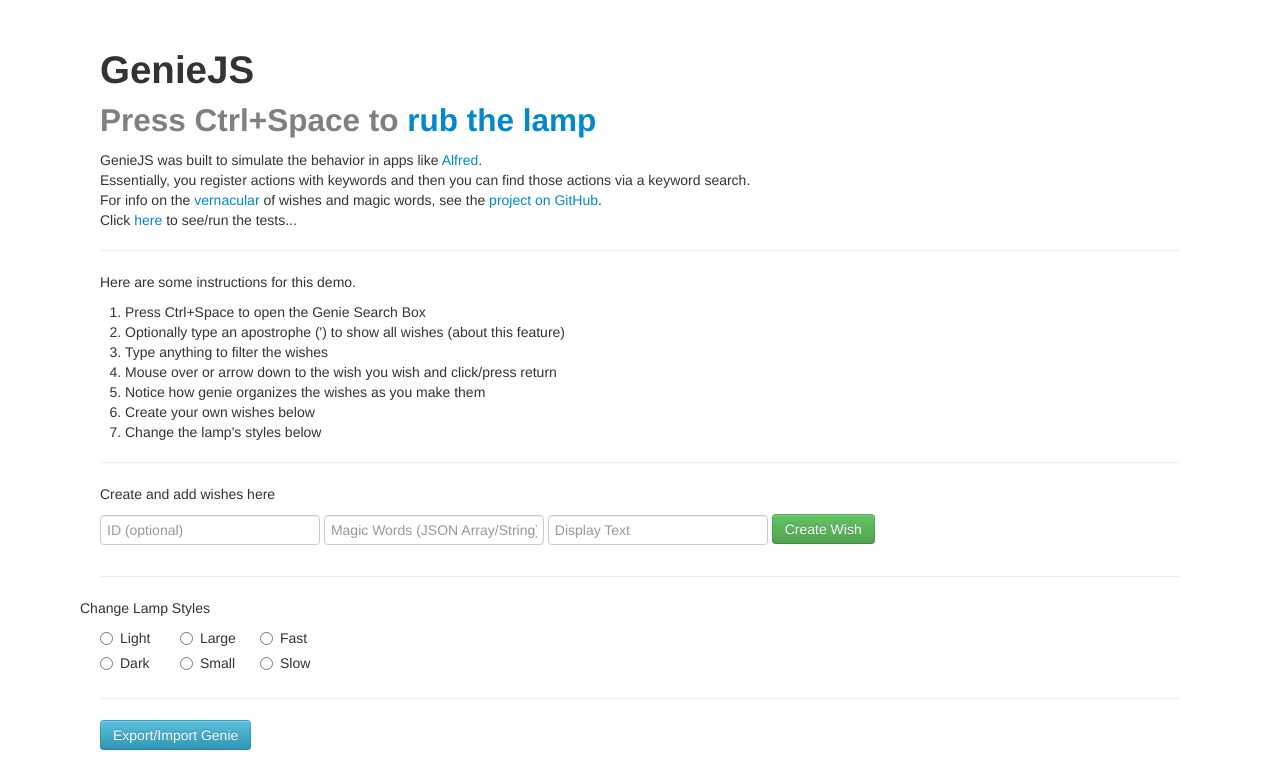
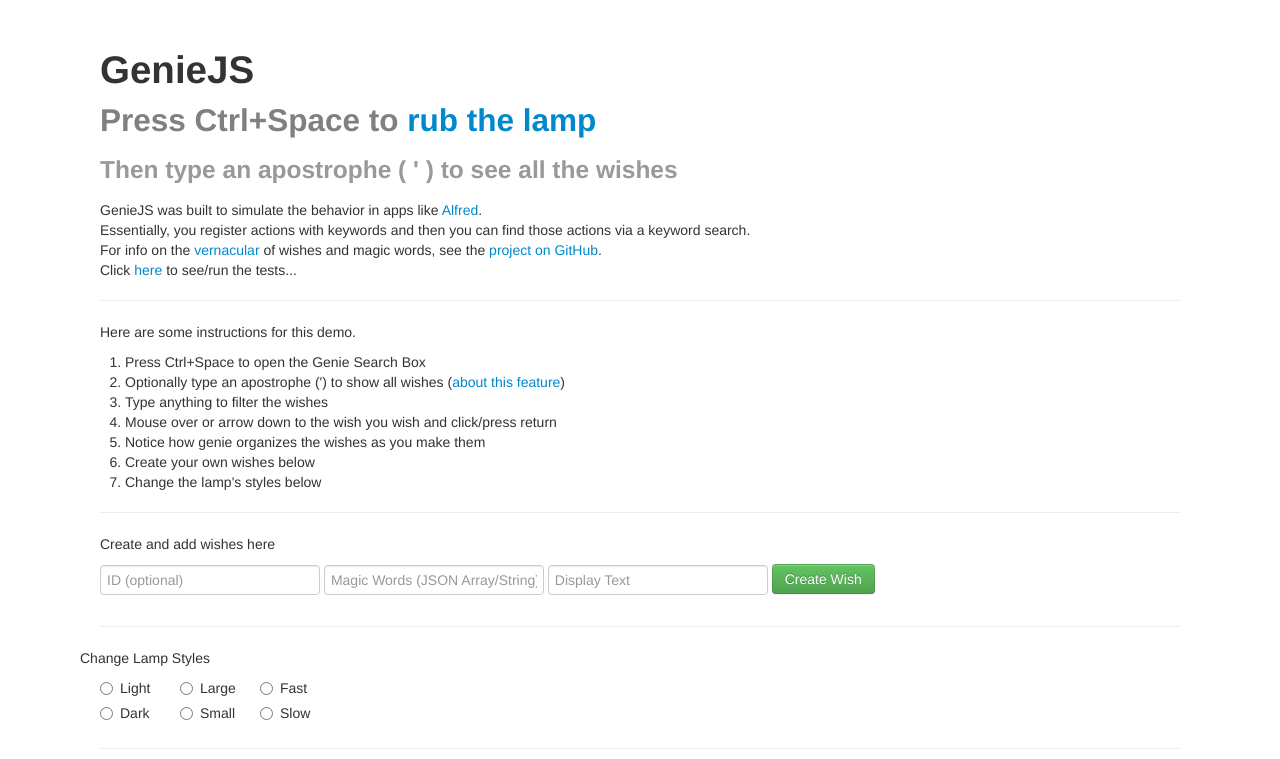
Before and after one commit to devmanstech/gene, a plain HTML site: page index.html in a window 1280 px wide. Shown: the top 759 px of the page. Drawn offline with Linux system fonts and the light colour scheme; a script that the page names is missing.

Commit message:
Adding more forefront demo explanation.

```diff
--- a/demo-files/style.css
+++ b/demo-files/style.css
@@ -1,5 +1,9 @@
 body {
   margin: 50px 100px 50px 100px;
+}
+
+h3 {
+  color: #999
 }
 
 .btn {
--- a/index.html
+++ b/index.html
@@ -10,6 +10,7 @@
     <header>
       <h1>GenieJS</h1>
       <h2 id="wish-output">Press Ctrl+Space to <a href="http://www.youtube.com/watch?v=pwsTXpDJSVE" ga>rub the lamp</a></h2>
+      <h3>Then type an apostrophe ( ' ) to see all the wishes</h3>
       <p>
         GenieJS was built to simulate the behavior in apps like <a href="http://www.alfredapp.com/" ga>Alfred</a>.<br />
         Essentially, you register actions with keywords and then you can find those actions via a keyword search.<br />
@@ -27,7 +28,7 @@
       </p>
       <ol id="instructions-list">
         <li>Press Ctrl+Space to open the Genie Search Box</li>
-        <li>Optionally type an apostrophe (') to show all wishes (about this feature)</li>
+        <li>Optionally type an apostrophe (') to show all wishes (<a href="https://github.com/kentcdodds/ng-genie#view-all-wishes" ga>about this feature</a>)</li>
         <li>Type anything to filter the wishes</li>
         <li>Mouse over or arrow down to the wish you wish and click/press return</li>
         <li>Notice how genie organizes the wishes as you make them</li>
```
